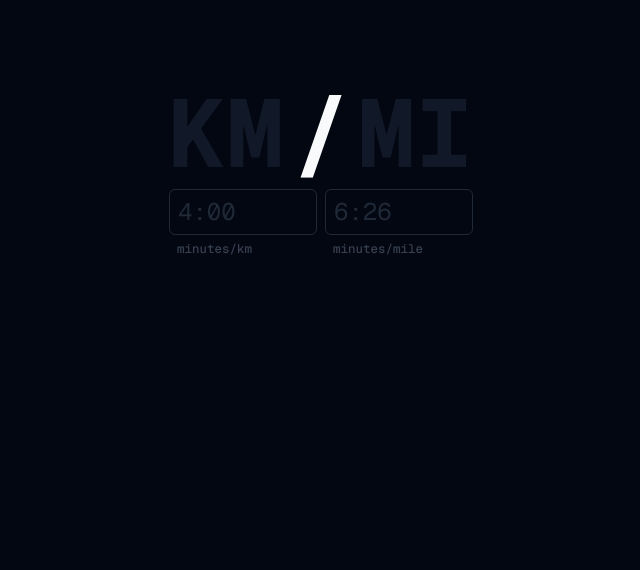
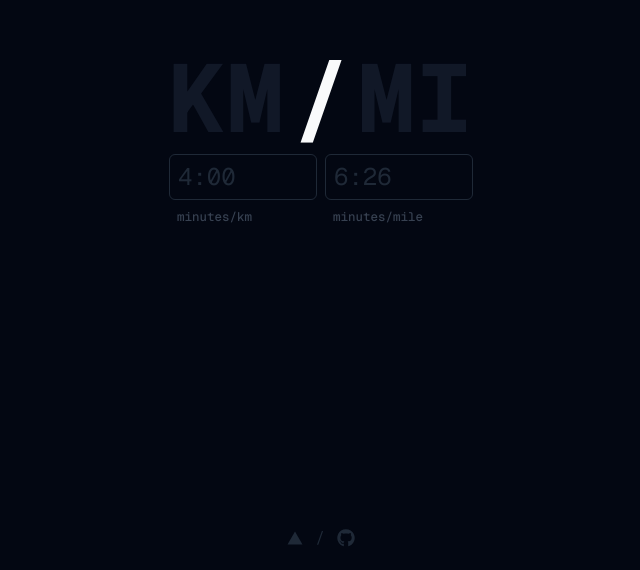
Before and after one commit to sambecker/km-mi, a Next.js app: page / in a window 1280 px wide. Shown: the part 230-800 px from the top of the page, without its empty margins (319-959 px from the left). Built offline with nearby package versions, Linux system fonts and the light colour scheme.

Commit message:
Add Vercel/Github links

```diff
--- a/app/layout.tsx
+++ b/app/layout.tsx
@@ -5,6 +5,7 @@ import { twMerge } from 'tailwind-merge';
 import { BASE_URL, DESCRIPTION, TITLE } from '@/meta';
 import { Analytics } from '@vercel/analytics/next';
 import { SpeedInsights } from '@vercel/speed-insights/next';
+import Footer from '@/components/Footer';
 
 import './globals.css';
 
@@ -51,10 +52,12 @@ export default function RootLayout({
       >
         <main className="h-full">
           <div className={twMerge(
-            'flex w-full items-center justify-center h-full',
-            'text-8xl font-bold',
+            'flex flex-col w-full items-center justify-center h-full',
           )}>
-            {children}
+            <div className="flex grow items-center">
+              {children}
+            </div>
+            <Footer />
           </div>
         </main>
         <Analytics />
--- a/components/ClientHeader.tsx
+++ b/components/ClientHeader.tsx
@@ -16,7 +16,7 @@ export default function ClientHeader() {
     </span>;
 
   return (
-    <div className="flex gap-2">
+    <div className="flex gap-2 text-8xl font-bold">
       {renderFadingSegment('KM', unit !== 'km')}
       {renderFadingSegment(characterForUnit(unit))}
       {renderFadingSegment('MI', unit !== 'mi')}
--- /dev/null
+++ b/components/Footer.tsx
@@ -0,0 +1,31 @@
+import { IoLogoVercel } from 'react-icons/io5';
+import { FaGithub } from 'react-icons/fa';
+import { twMerge } from 'tailwind-merge';
+import Link from 'next/link';
+
+export default function Footer({ className } : { className?: string}) {
+  return (
+    <div className={twMerge(
+      'h-16',
+      'flex items-center justify-center gap-3',
+      'text-base font-normal',
+      'transition-colors duration-200 ease-in-out',
+      'text-gray-800 hover:text-gray-50',
+      className,
+    )}>
+      <Link href="https://vercel.com" target="_blank">
+        <IoLogoVercel
+          title="Powered by Vercel"
+          size={16}
+        />
+      </Link>
+      <span className="text-gray-800">/</span>
+      <Link href="https://github.com/sambecker/km-mi" target="_blank">
+        <FaGithub
+          title="Source on Github"
+          size={18}
+        />
+      </Link>
+    </div>
+  );
+}
--- a/package.json
+++ b/package.json
@@ -16,6 +16,7 @@
     "next": "14.1.4",
     "react": "^18",
     "react-dom": "^18",
+    "react-icons": "^5.0.1",
     "tailwind-merge": "^2.2.2"
   },
   "devDependencies": {
```
Also changed, not shown: 1 other file (tests, documents, lock files or other folders).
